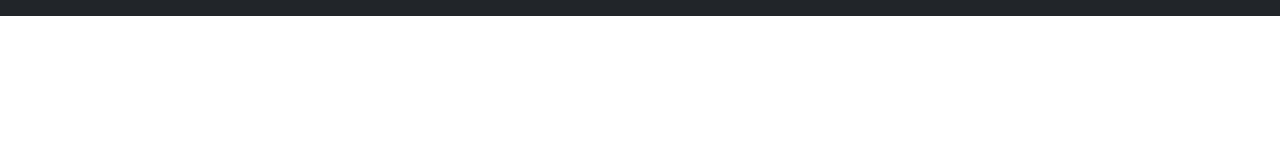
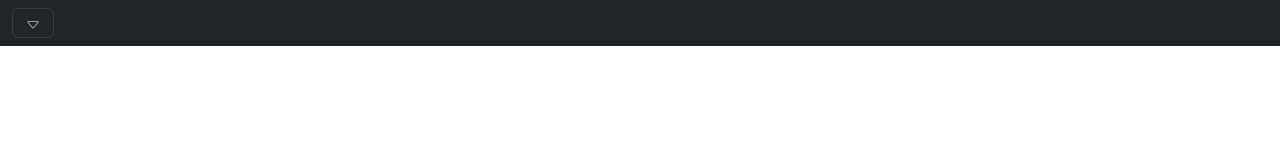
Before and after one commit to maximilianosb/Store-responsive, a plain HTML site: page src/Public/index.html in a window 1280 px wide. Drawn offline with nearby package versions, Linux system fonts and the light colour scheme.

Commit message:
Adding button and images

```diff
--- a/src/Public/index.html
+++ b/src/Public/index.html
@@ -1,19 +1,34 @@
 <!DOCTYPE html>
 <html lang="en">
+
 <head>
     <meta charset="UTF-8">
     <meta name="viewport" content="width=device-width, initial-scale=1.0">
     <!--Titulo de pagina-->
     <title>Store-responsive</title>
     <!--Estilos Bootstrap-->
-    <link href="https://cdn.jsdelivr.net/npm/bootstrap@5.3.8/dist/css/bootstrap.min.css" rel="stylesheet" integrity="sha384-sRIl4kxILFvY47J16cr9ZwB07vP4J8+LH7qKQnuqkuIAvNWLzeN8tE5YBujZqJLB" crossorigin="anonymous">
+    <link href="https://cdn.jsdelivr.net/npm/bootstrap@5.3.8/dist/css/bootstrap.min.css" rel="stylesheet"
+        integrity="sha384-sRIl4kxILFvY47J16cr9ZwB07vP4J8+LH7qKQnuqkuIAvNWLzeN8tE5YBujZqJLB" crossorigin="anonymous">
 </head>
+
 <body>
     <!--Navbar-->
     <nav class="navbar navbar-dark bg-dark">
-
+        <div class="container-fluid flex-container">
+            <button class="navbar-toggler" type="button" data-bs-toggle="collapse" data-bs-target="#navbarNav"
+                aria-controls="navbarNav" aria-expanded="false" aria-label="Toggle navigation">
+                <svg xmlns="http://www.w3.org/2000/svg" width="16" height="16" fill="currentColor"
+                    class="bi bi-caret-down" viewBox="0 0 16 16">
+                    <path
+                        d="M3.204 5h9.592L8 10.481zm-.753.659 4.796 5.48a1 1 0 0 0 1.506 0l4.796-5.48c.566-.647.106-1.659-.753-1.659H3.204a1 1 0 0 0-.753 1.659" />
+                </svg>
+            </button>
+        </div>
     </nav>
 
-    <script src="https://cdn.jsdelivr.net/npm/bootstrap@5.3.8/dist/js/bootstrap.bundle.min.js" integrity="sha384-FKyoEForCGlyvwx9Hj09JcYn3nv7wiPVlz7YYwJrWVcXK/BmnVDxM+D2scQbITxI" crossorigin="anonymous"></script>
+    <script src="https://cdn.jsdelivr.net/npm/bootstrap@5.3.8/dist/js/bootstrap.bundle.min.js"
+        integrity="sha384-FKyoEForCGlyvwx9Hj09JcYn3nv7wiPVlz7YYwJrWVcXK/BmnVDxM+D2scQbITxI"
+        crossorigin="anonymous"></script>
 </body>
+
 </html>
```
